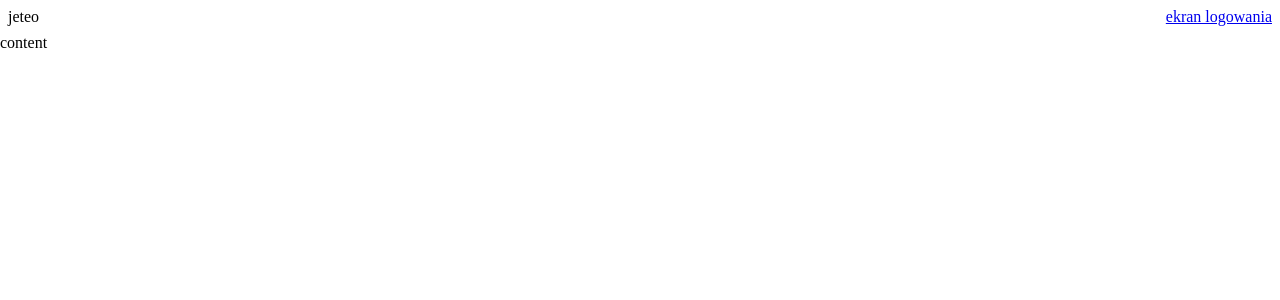
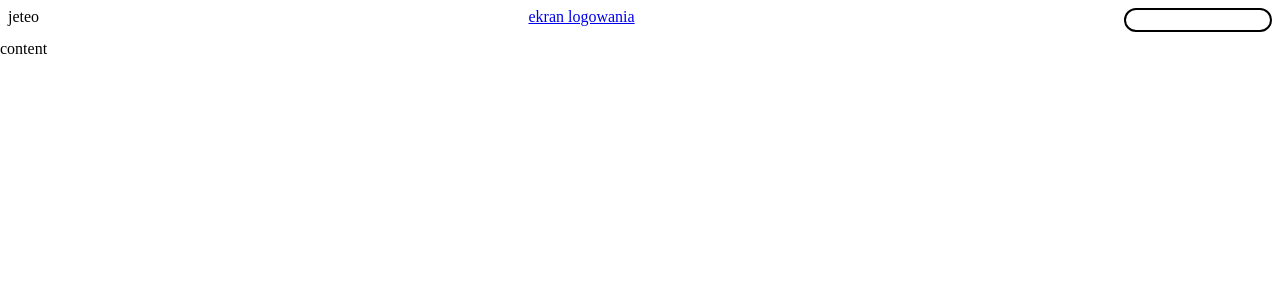
Before and after one commit to Newbies-Workplace/jeteo, a Next.js app in the folder apps/web/: page / in a window 1280 px wide. Shown: the top 300 px of the page. Built offline with nearby package versions, Linux system fonts and the light colour scheme; no server answers.

Commit message:
Button Done

```diff
--- a/apps/web/src/app/page.tsx
+++ b/apps/web/src/app/page.tsx
@@ -1,12 +1,14 @@
 import Link from "next/link";
 import { Navbar } from "@/components/navbar/Navbar";
 import { NavMenu } from "@/components/navmenu/NavMenu";
+import Button from "@/components/Button/Button";
 
 export default function Page() {
   return (
     <>
       <Navbar>
         <NavMenu />
+        <Button></Button>
       </Navbar>
       content
     </>
--- /dev/null
+++ b/apps/web/src/components/Button/Button.module.scss
@@ -0,0 +1,34 @@
+@import '../../colors.module.scss';
+
+.button {
+    background-color: #FFFFFF;
+    border: 2px solid #000000;
+    border-radius: 16px;
+    color: #000000;
+
+    text-align: center;
+
+    cursor: pointer;
+    transition: transform .3s;
+
+    &.primary {
+        background-color: #009BF9;
+        color: #FFFFFF;
+        border: 0;
+        border-radius: 16px;
+    }
+
+    &.medium {
+        font-size: 24px;
+        padding: 10px 72px;
+    }
+
+    &.small {
+        font-size: 18px;
+        padding: 4px 24px;
+    }
+}
+
+.button:hover {
+    transform: scale(1.05);
+}
--- /dev/null
+++ b/apps/web/src/components/Button/Button.tsx
@@ -0,0 +1,51 @@
+'use client';
+import React from "react";
+import cs from 'classnames';
+import styles from "./Button.module.scss";
+import Image from 'next/image'
+
+interface ButtonProps {
+    className?: string
+    primary?: boolean
+    style?: React.CSSProperties
+    icon?: string
+    iconSize?: number
+    type?: 'submit' | 'reset' | 'button'
+    onClick?: () => void
+    size?: 'medium' | 'small'
+}
+
+export const Button: React.FC<React.PropsWithChildren<ButtonProps>> = (
+    {
+        children,
+        className,
+        primary = false,
+        type = 'button',
+        onClick,
+        size = 'medium',
+        style,
+        icon,
+        iconSize,
+    }
+) => {
+    return (
+        <button
+            type={type}
+            className={
+                cs(styles.button, {
+                    [styles.primary]: primary,
+                    [styles.medium]: size === 'medium',
+                    [styles.small]: size === 'small',
+                }, className)
+            }
+            style={style}
+            onClick={onClick}>
+            {icon&&
+                <Image alt={"icon"} src={icon} width={iconSize} />
+            }
+            {children}
+        </button>
+    )
+}
+
+export default Button;
--- a/package.json
+++ b/package.json
@@ -20,5 +20,8 @@
   "workspaces": [
     "apps/*",
     "packages/*"
-  ]
+  ],
+  "dependencies": {
+    "classnames": "^2.3.2"
+  }
 }
```
Also changed, not shown: 1 other file (tests, documents, lock files or other folders).
